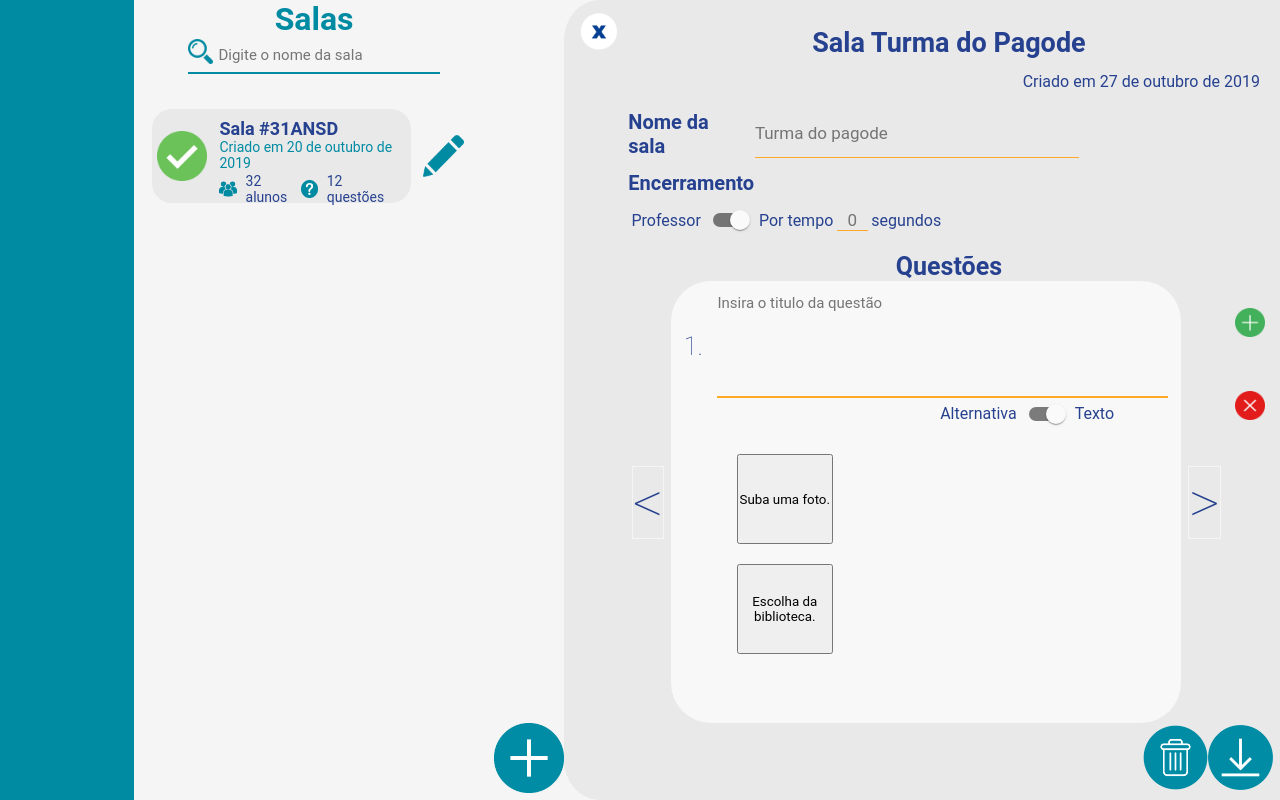
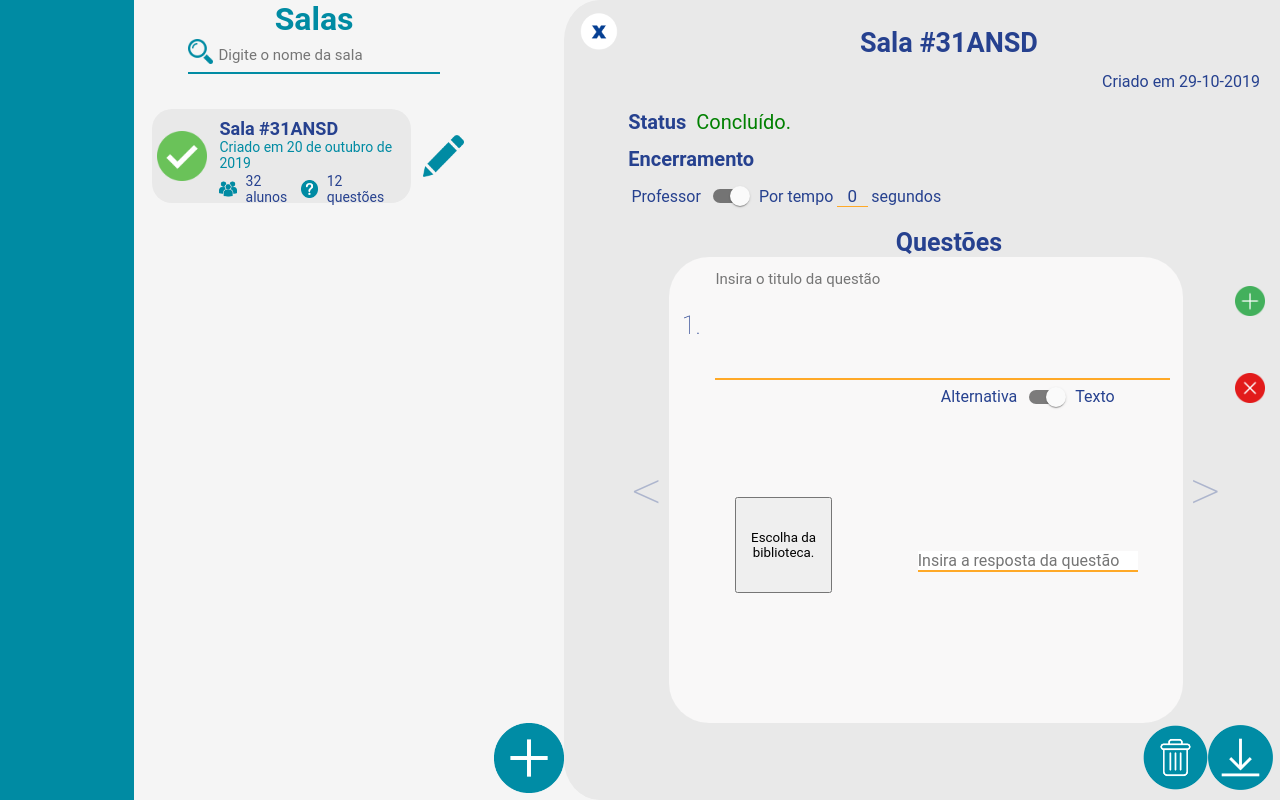
Before and after one commit to geta-org/anatodash, a React (Create React App) app: page /rooms in a window 1280 px wide. Both pictures are taken after a click on the element 1035 px from the left and 413 px from the top of the page. Built offline with nearby package versions, Linux system fonts and the light colour scheme.

Commit message:
RoomTitle, date, isPending, isActivated

```diff
--- a/package.json
+++ b/package.json
@@ -6,6 +6,7 @@
     "@material-ui/core": "^4.5.1",
     "react": "^16.11.0",
     "react-dom": "^16.11.0",
+    "react-popout": "^1.0.2",
     "react-router-dom": "^5.1.2",
     "react-scripts": "3.2.0",
     "styled-components": "^4.4.0"
--- a/src/components/login/styles.js
+++ b/src/components/login/styles.js
@@ -69,7 +69,8 @@ export const TButton = styled.button`
     cursor: pointer;
     font-size: 20px;
     &:hover {
-        background-color: #008ba3;
-        color: whitesmoke;
+        border-bottom: 2px solid #008ba3;
+        background: none;
+        color: #008ba3;
     }
 `;
--- a/src/components/register/styles.js
+++ b/src/components/register/styles.js
@@ -69,7 +69,8 @@ export const TButton = styled.button`
     cursor: pointer;
     font-size: 20px;
     &:hover {
-        background-color: #008ba3;
-        color: whitesmoke;
+        border-bottom: 2px solid #008ba3;
+        background: none;
+        color: #008ba3;
     }
 `;
--- a/src/components/rooms/rooms.js
+++ b/src/components/rooms/rooms.js
@@ -22,6 +22,7 @@ import {
 } from "./styles";
 
 import Switch from "@material-ui/core/Switch";
+import Popout from "react-popout";
 
 import AddButton from "../../assets/plus.png";
 import Pencil from "../../assets/pencil.png";
@@ -29,7 +30,7 @@ import Magnifier from "../../assets/magnifier.png";
 import Check from "../../assets/check.png";
 import CheckQ from "../../assets/check-mark.png";
 import Piece from "../../assets/piece.png";
-import xMark from "../../assets/xMark.png";
+//import xMark from "../../assets/xMark.png";
 import Plus from "../../assets/plusQ.png";
 import xMarkQ from "../../assets/xMarkQ.png";
 import CloseButton from "../../assets/xMark2.png";
@@ -42,12 +43,16 @@ export default class Rooms extends Component {
     constructor(props) {
         super(props);
         this.state = {
+            roomTitle: "31ANSD",
+            createdAt: "29-10-2019",
             isByTeacher: true,
             seconds: 0,
             imageIsUploaded: false,
             isByText: false,
+            isPending: false,
             alternatives: ["a", "b", "c", "d", null],
             answer: "",
+            isActivated: false,
             questions: [
                 {
                     id: "1",
@@ -62,7 +67,7 @@ export default class Rooms extends Component {
         };
     }
 
-    handleByTeacher = event => {
+    handleByTeacher = () => {
         const isByTeacher = this.state.isByTeacher;
         if (isByTeacher) {
             this.setState({
@@ -79,17 +84,20 @@ export default class Rooms extends Component {
         const isByText = this.state.isByText;
         if (isByText) {
             this.setState({
-                isByText: false
+                isByText: false,
+                answer: null
             });
         } else {
             this.setState({
-                isByText: true
+                isByText: true,
+                question: null
             });
         }
     };
 
     handleEditing = () => {
         const _isEditing = this.state.isEditing;
+        console.log(this.state.questions, this.state.answer);
         if (_isEditing) {
             this.setState({ isEditing: false });
         } else {
@@ -100,6 +108,12 @@ export default class Rooms extends Component {
     handleSeconds = e => {
         this.setState({
             seconds: e.target.value
+        });
+    };
+
+    handleAnswer = e => {
+        this.setState({
+            answer: e.target.value
         });
     };
 
@@ -248,6 +262,11 @@ export default class Rooms extends Component {
         );
     };
 
+    chooseImage = () => {
+        var wind = window.open("asda", "Escolha a imagem");
+        wind.closed(console.log("asda"));
+    };
+
     render() {
         return (
             <Container>
@@ -279,7 +298,11 @@ export default class Rooms extends Component {
                                     </div>
                                 </RoomProps>
                             </RoomBox>
-                            <img alt="" src={Pencil} />
+                            <img
+                                alt=""
+                                onClick={this.handleEditing}
+                                src={Pencil}
+                            />
                         </RoomWrapper>
                     </RoomsContainer>
                     <ButtonContainer>
@@ -297,14 +320,18 @@ export default class Rooms extends Component {
                         </IndividualCloseColumn>
                         <IndividualRoomContainer>
                             <IndividualRoomHeader>
-                                <h1>Sala Turma do Pagode</h1>
-                                <p>Criado em 27 de outubro de 2019</p>
+                                <h1>Sala #{this.state.roomTitle}</h1>
+                                <p>Criado em {this.state.createdAt}</p>
                             </IndividualRoomHeader>
                             <IndividualRoomBody>
-                                <form>
-                                    <h2>Nome da sala</h2>
-                                    <input placeholder="Turma do pagode" />
-                                </form>
+                                <div className="status">
+                                    <h2>Status</h2>
+                                    {this.state.isPending ? (
+                                        <p className="pending">Pendente.</p>
+                                    ) : (
+                                        <p className="done">Concluído.</p>
+                                    )}
+                                </div>
                                 <div>
                                     <h2>Encerramento</h2>
                                     <div>
@@ -319,7 +346,7 @@ export default class Rooms extends Component {
                                         <form>
                                             <input
                                                 type="text"
-                                                value={this.state.email}
+                                                value={this.state.seconds}
                                                 onChange={this.handleSeconds}
                                                 placeholder="0"
                                                 onClick={() => {
@@ -360,10 +387,11 @@ export default class Rooms extends Component {
                                                 </div>
                                             ) : (
                                                 <div className="optionsImage">
-                                                    <button>
-                                                        Suba uma foto.
-                                                    </button>
-                                                    <button>
+                                                    <button
+                                                        onClick={
+                                                            this.chooseImage
+                                                        }
+                                                    >
                                                         Escolha da biblioteca.
                                                     </button>
                                                 </div>
@@ -385,14 +413,29 @@ export default class Rooms extends Component {
                                                     <p>Texto</p>
                                                 </div>
                                                 <div className="answerGroup">
-                                                    {this.state.isByText
-                                                        ? null
-                                                        : this.alternativeBox(
+                                                    {this.state.isByText ? (
+                                                        <form className="answerField">
+                                                            <input
+                                                                type="text"
+                                                                value={
+                                                                    this.state
+                                                                        .answer
+                                                                }
+                                                                onChange={
+                                                                    this
+                                                                        .handleAnswer
+                                                                }
+                                                                placeholder="Insira a resposta da questão"
+                                                            />
+                                                        </form>
+                                                    ) : (
+                                                        this.alternativeBox(
                                                             "a",
                                                             "b",
                                                             "c",
                                                             "d",
                                                             "b"
+                                                        )
                                                     )}
                                                 </div>
                                             </div>
@@ -414,7 +457,7 @@ export default class Rooms extends Component {
                         </IndividualRoomContainer>
                     </IndividualRoomGeneral>
                 ) : (
-                    <IndividualRoomGeneral />
+                    <IndividualRoomGeneral style={{ background: "none" }} />
                 )}
             </Container>
         );
--- a/src/components/rooms/styles.js
+++ b/src/components/rooms/styles.js
@@ -173,6 +173,23 @@ export const IndividualRoomBody = styled.div`
     display: flex;
     width: 100%;
     flex-direction: column;
+    .status {
+        flex-direction: row;
+        align-items: flex-end;
+        h2 {
+            margin-right: 10px;
+            width: auto;
+        }
+        .pending {
+            color: red;
+        }
+        .done {
+            color: green;
+        }
+        p {
+            font-size: 20px;
+        }
+    }
     form {
         display: flex;
         flex-direction: row;
@@ -245,8 +262,13 @@ export const IndividualRoomQuestionsGroup = styled.div`
         font-weight: 10;
         align-self: center;
         background: none;
-        border: 1px solid whitesmoke;
+        border: none;
         margin: 0 1%;
+        opacity: 0.3;
+        :hover {
+            opacity: 1;
+            cursor: pointer;
+        }
     }
 `;
 
@@ -318,6 +340,13 @@ export const IndividualRoomQuestions = styled.div`
             align-items: center;
             justify-content: center;
         }
+        .answerField {
+            input {
+                font-size: 16px;
+                border: none;
+                border-bottom: 2px solid #ffa927;
+            }
+        }
         .alternativeGroup {
             display: flex;
             width: 95%;
@@ -330,7 +359,6 @@ export const IndividualRoomQuestions = styled.div`
             height: 20%;
             margin: 1%;
             align-items: center;
-            background-color: whitesmoke;
             img {
                 height: 100%;
                 width: 20%;
```
Also changed, not shown: 1 other file (tests, documents, lock files or other folders). Lines whose indentation alone changed are shown as unchanged.
